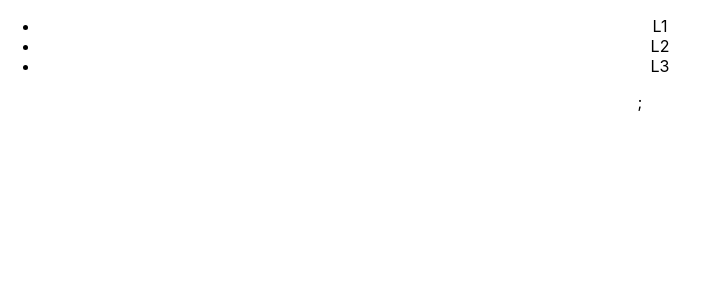
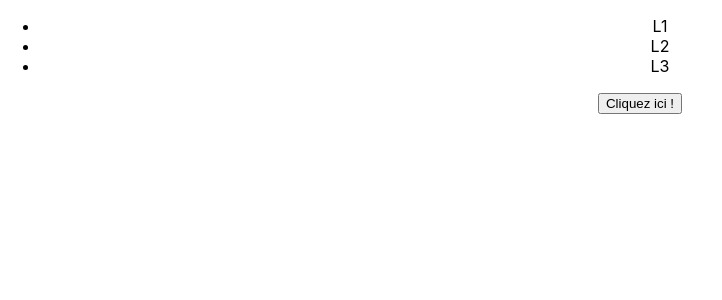
Before and after one commit to Anthony-Guillaume/cours-react, a React (Create React App) app: page / in a window 1280 px wide. Shown: the top 300 px of the page, without its empty margins (0-722 px from the left). Built offline with nearby package versions, Linux system fonts and the light colour scheme.

Commit message:
Add Button components

```diff
--- a/src/App.js
+++ b/src/App.js
@@ -1,13 +1,16 @@
 import React from 'react';
 import './App.css';
 import {List} from "./components/List.js";
+import {Button} from "./components/Button.js";
 
 function App()
 {
   const list = React.createElement(List);
+  const button = React.createElement(Button);
   return (
     <div className="App">
-      {list};
+      {list}
+      {button}
     </div>
   );
 }
--- /dev/null
+++ b/src/components/Button.js
@@ -0,0 +1,10 @@
+import React from 'react';
+
+export class Button extends React.Component
+{
+    render() {
+        return (
+        <button onClick> Cliquez ici ! </button>
+        );
+    }
+}
--- a/src/components/List.js
+++ b/src/components/List.js
@@ -9,7 +9,7 @@ export class List extends React.Component
 
     render()
     {
-        return(
+        return (
             <div className="container">
                 <ul>
                     <li> L1 </li>
```
